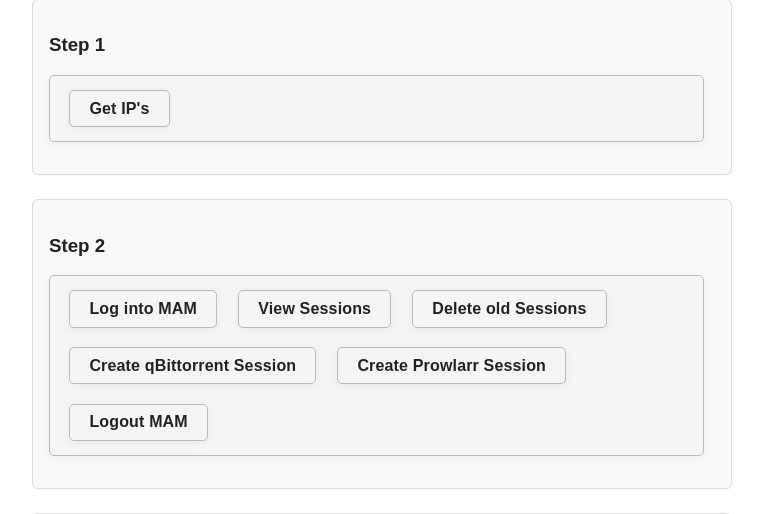
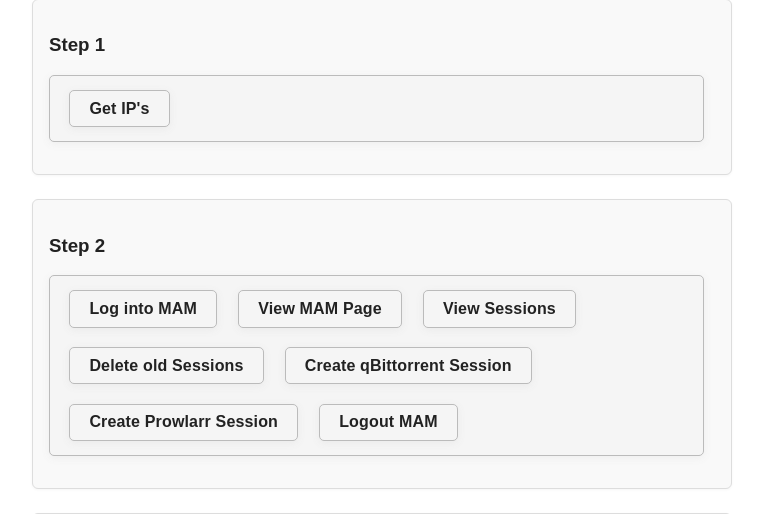
Before and after one commit to Ahazii/MAMRenewARR, a Flask app: page /advanced in a window 1280 px wide. Shown: the part 313-827 px from the top of the page, without its empty margins (258-1021 px from the left). Run offline with Flask 3, Linux system fonts and the light colour scheme.

Commit message:
Fix MAM login detection and add page content viewer for debugging

```diff
--- a/app.py
+++ b/app.py
@@ -277,17 +277,47 @@
         if 'login.php' not in response.url and 'myanonamouse.net' in response.url:
             return jsonify({
                 'success': True,
-                'message': 'Already logged into MAM',
-                'redirect_url': response.url
+                'message': 'Already logged into MAM (redirected away from login page)',
+                'redirect_url': response.url,
+                'debug_info': debug_info
             })
 
         # Parse the login form to get any hidden fields or CSRF tokens
         from bs4 import BeautifulSoup
         soup = BeautifulSoup(response.text, 'html.parser')
+
+        # Check if we're already logged in by looking for page content
+        page_text = response.text.lower()
+
+        # Look for signs that we're already logged in
+        if 'not logged in!' not in page_text and ('logout' in page_text or 'profile' in page_text or 'browse' in page_text):
+            debug_info.append("Already logged in - found logout/profile/browse links")
+            return jsonify({
+                'success': True,
+                'message': 'Already logged into MAM (detected from page content)',
+                'redirect_url': response.url,
+                'debug_info': debug_info
+            })
+
+        # Look for the login form
         login_form = soup.find('form')
 
         if not login_form:
             debug_info.append("No form found on page")
+            # Add a snippet of the page content to debug
+            page_snippet = response.text[:500] + "..." if len(response.text) > 500 else response.text
+            debug_info.append(f"Page content snippet: {page_snippet.replace(chr(10), ' ').replace(chr(13), ' ')}")
+
+            # Check if this might be because we're already logged in
+            if 'not logged in!' not in page_text:
+                debug_info.append("Might already be logged in - no login error message found")
+                return jsonify({
+                    'success': True,
+                    'message': 'Possibly already logged into MAM (no login form found and no login error)',
+                    'redirect_url': response.url,
+                    'debug_info': debug_info
+                })
+
             return jsonify({
                 'success': False,
                 'message': 'Could not find login form on MAM page',
@@ -435,5 +465,36 @@
             'debug_info': debug_info
         })
 
+@app.route('/api/view_mam_page', methods=['GET'])
+def api_view_mam_page():
+    """View the current MAM page content for debugging"""
+    settings = load_settings()
+    mam_url = settings.get('mam_url', 'https://www.myanonamouse.net/')
+
+    try:
+        session = get_mam_session()
+
+        # Get the current page (either login or main page)
+        page_url = request.args.get('url', mam_url)
+        if not page_url.startswith('http'):
+            page_url = mam_url.rstrip('/') + '/' + page_url.lstrip('/')
+
+        response = session.get(page_url, timeout=10)
+
+        return jsonify({
+            'success': True,
+            'url': response.url,
+            'status_code': response.status_code,
+            'content': response.text[:2000],  # First 2000 chars
+            'content_length': len(response.text),
+            'cookies': [{'name': c.name, 'value': c.value[:50]} for c in session.cookies]
+        })
+
+    except Exception as e:
+        return jsonify({
+            'success': False,
+            'error': str(e)
+        })
+
 if __name__ == '__main__':
     app.run(host='0.0.0.0', port=5000, debug=True)
--- a/templates/advanced.html
+++ b/templates/advanced.html
@@ -14,6 +14,7 @@
   <h3>Step 2</h3>
   <div class="button-row">
     <button id="login-mam-btn" title="Open and Log into the Website called Myanonymouse">Log into MAM</button>
+    <button id="view-mam-page-btn" title="View current MAM page content for debugging">View MAM Page</button>
     <button title="Switch to the security page of myananamouse">View Sessions</button>
     <button title="Delete all of the old sessions">Delete old Sessions</button>
     <button title="Creates a new session for Myanonamouse qbtitorrent client that is ASN Locked and Allow Session to set Dynamic SeedBox. Copy cookie generated by Myanonamouse">Create qBittorrent Session</button>
@@ -47,6 +48,7 @@
   const resultDiv = document.getElementById('ips-result');
   const debugDiv = document.getElementById('debug-info');
   const loginMamBtn = document.getElementById('login-mam-btn');
+  const viewMamPageBtn = document.getElementById('view-mam-page-btn');
   const mamResultDiv = document.getElementById('mam-result');
   const mamDebugDiv = document.getElementById('mam-debug');
   const toggleMamDebugBtn = document.getElementById('toggle-mam-debug');
@@ -144,6 +146,55 @@
       }
     });
   }
+
+  // View MAM Page button functionality
+  if (viewMamPageBtn) {
+    viewMamPageBtn.addEventListener('click', function() {
+      mamResultDiv.textContent = 'Loading MAM page content...';
+      mamResultDiv.style.color = '#666';
+      viewMamPageBtn.disabled = true;
+
+      fetch('/api/view_mam_page')
+        .then(r => r.json())
+        .then(data => {
+          viewMamPageBtn.disabled = false;
+
+          if (data.success) {
+            mamResultDiv.innerHTML = `
+              <div style='color:#007700'>✓ MAM Page Loaded</div>
+              <div><strong>URL:</strong> ${data.url}</div>
+              <div><strong>Status:</strong> ${data.status_code}</div>
+              <div><strong>Content Length:</strong> ${data.content_length} chars</div>
+              <div><strong>Cookies:</strong> ${data.cookies.length} cookies</div>
+            `;
+
+            // Show page content in debug area
+            const debugContent = [
+              `URL: ${data.url}`,
+              `Status: ${data.status_code}`,
+              `Content Length: ${data.content_length}`,
+              `Cookies: ${data.cookies.map(c => c.name).join(', ')}`,
+              '',
+              'Page Content (first 2000 chars):',
+              '=' + '='.repeat(50),
+              data.content,
+              '=' + '='.repeat(50)
+            ].join('\n');
+
+            mamDebugDiv.textContent = debugContent;
+            toggleMamDebugBtn.style.display = 'inline-block';
+            toggleMamDebugBtn.textContent = 'Show Page Content';
+
+          } else {
+            mamResultDiv.innerHTML = `<span style='color:#bb0000'>✗ Error: ${data.error}</span>`;
+          }
+        })
+        .catch(error => {
+          viewMamPageBtn.disabled = false;
+          mamResultDiv.innerHTML = `<span style='color:#bb0000'>✗ Network error: ${error.message}</span>`;
+        });
+    });
+  }
 });
 </script>
 {% endblock %}
```
